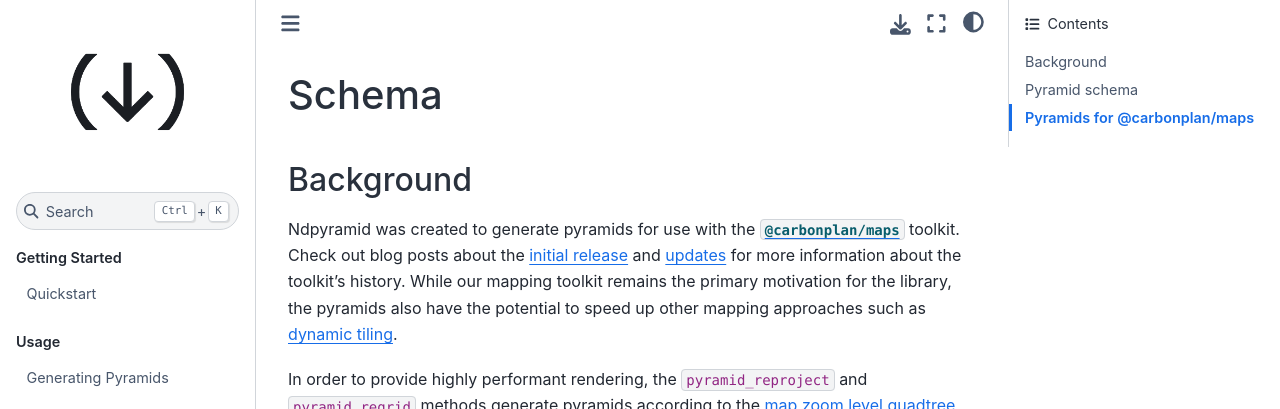
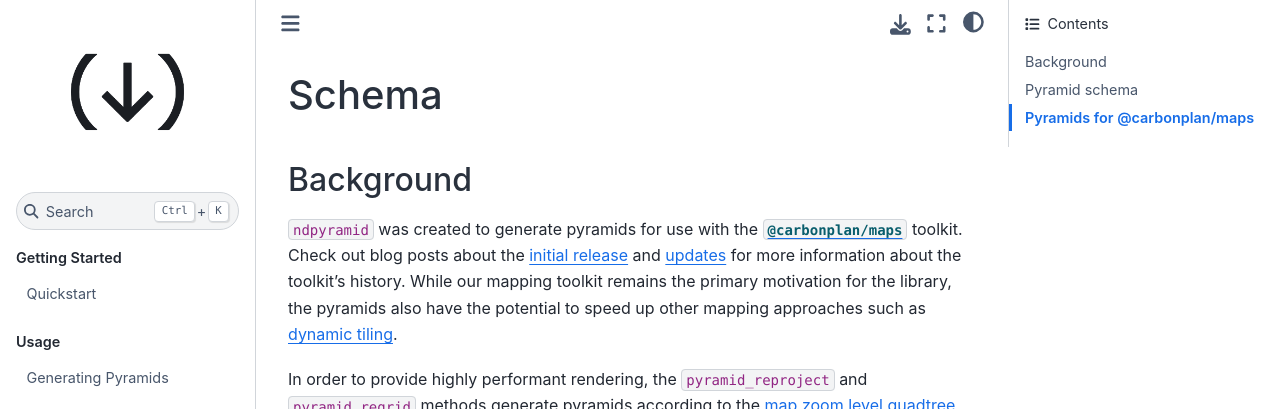
Before and after one commit to carbonplan/ndpyramid, a Sphinx documentation site: the page built from docs/schema.md, in a window 1280 px wide and 900 px high. Shown: the top 409 px of the window. Built offline with Sphinx 7.4.7 and the Sphinx Book theme 1.1.4, drawn with Linux system fonts in a browser that asks for light colours.

```diff
--- a/docs/schema.md
+++ b/docs/schema.md
@@ -2,7 +2,7 @@
 
 ## Background
 
-Ndpyramid was created to generate pyramids for use with the [`@carbonplan/maps`](https://github.com/carbonplan/maps) toolkit. Check out blog posts about the [initial release](https://carbonplan.org/blog/maps-library-release) and [updates](https://carbonplan.org/blog/zarr-visualization-update) for more information about the toolkit's history. While our mapping toolkit remains the primary motivation for the library, the pyramids also have the potential to speed up other mapping approaches such as [dynamic tiling](https://nasa-impact.github.io/zarr-visualization-report/approaches/tiling/05-cmip6-pyramids.html).
+`ndpyramid` was created to generate pyramids for use with the [`@carbonplan/maps`](https://github.com/carbonplan/maps) toolkit. Check out blog posts about the [initial release](https://carbonplan.org/blog/maps-library-release) and [updates](https://carbonplan.org/blog/zarr-visualization-update) for more information about the toolkit's history. While our mapping toolkit remains the primary motivation for the library, the pyramids also have the potential to speed up other mapping approaches such as [dynamic tiling](https://nasa-impact.github.io/zarr-visualization-report/approaches/tiling/05-cmip6-pyramids.html).
 
 In order to provide highly performant rendering, the `pyramid_reproject` and `pyramid_regrid` methods generate pyramids according to the [map zoom level quadtree](https://docs.mapbox.com/help/glossary/zoom-level/#zoom-level-quadtrees) pattern. This structure, in which the number of tiles at a given zoom level corresponds to 2<sup>zoom</sup> and each zoom level covers the entire globe, is commonly referred to as ['web-optimized'](https://cogeotiff.github.io/rio-cogeo/Advanced/#web-optimized-cog) when levels are in the Web Mercator projection because it minimizes the number of GET requests required for rendering a tile map.
 
```
